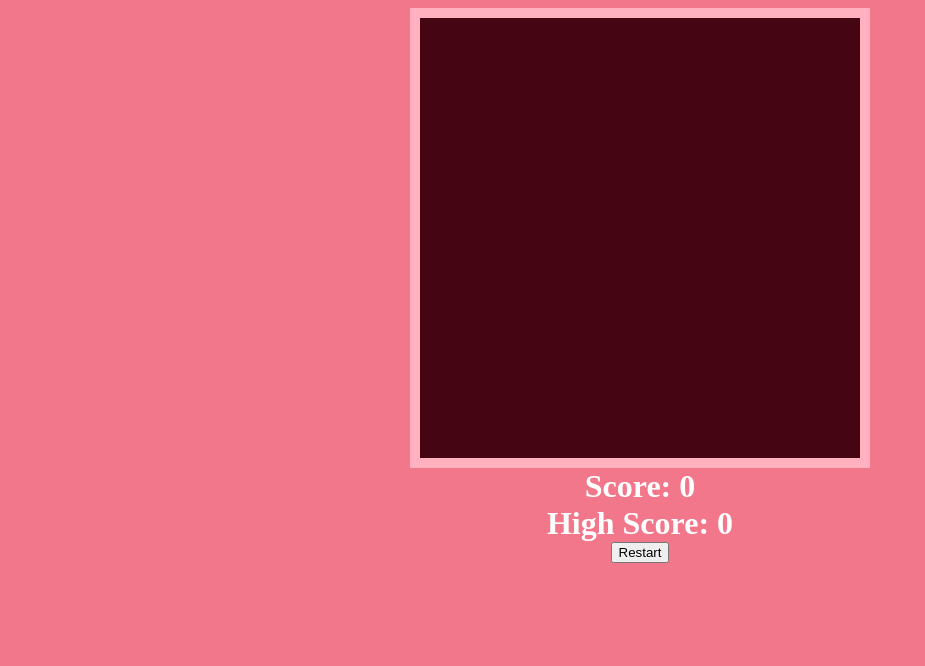
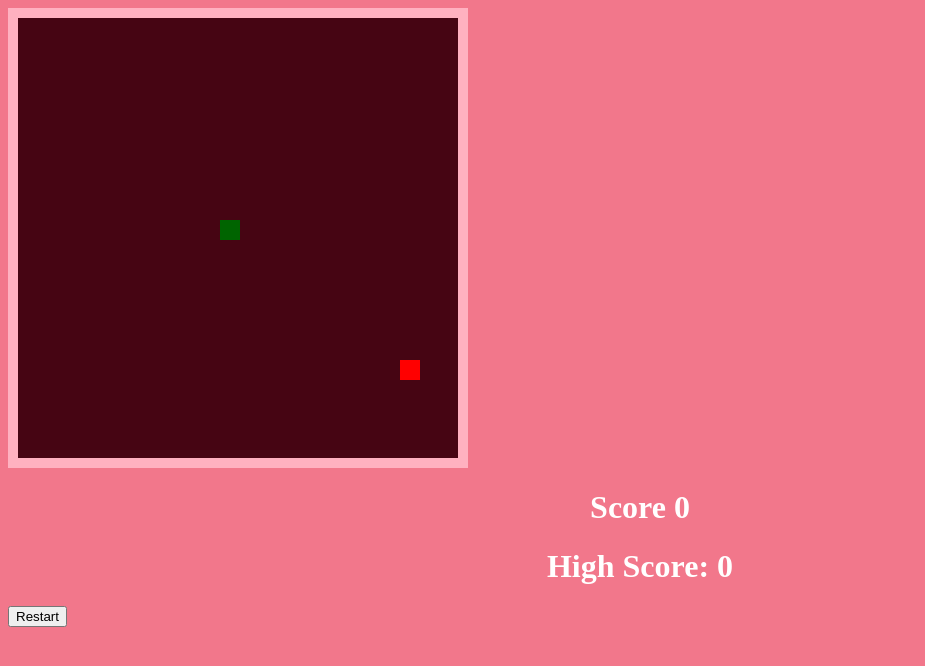
Before and after one commit to BKraoiormifrieenled/BKraoiormifrieenled.github.io, a plain HTML site: page asd-projects/snake/index.html in a window 1280 px wide. Shown: the whole page, without its empty margins (0-925 px from the left). Drawn offline with nearby package versions, Linux system fonts and the light colour scheme.

Commit message:
snek but not for real this time

```diff
--- a/asd-projects/snake/index.css
+++ b/asd-projects/snake/index.css
@@ -1,10 +1,5 @@
 body {
   background-color: rgba(236, 53, 83, 0.669);
-}
-
-#screen {
-  margin: auto;
-  text-align: center;
 }
 
 #board {
@@ -12,13 +7,10 @@ body {
   height: 440px;
   border: 10px solid rgb(255, 177, 192);
   background-color: rgb(70, 5, 19);
-  margin: auto;
-  text-align: center;
 }
 
 #score, #highScore {
   color: white;
-  margin: auto;
   text-align: center;
 }
 
@@ -33,8 +25,7 @@ body {
   height: 20px;
   user-select: none;
   margin: auto;
-  text-align: center;
-  position: relative;
+  position: absolute;
 }
 
 .snake {
--- a/asd-projects/snake/index.html
+++ b/asd-projects/snake/index.html
@@ -5,7 +5,6 @@
     <title>Snake</title>
     <!--Link jQuery and CSS here-->
     <link rel="stylesheet" type="text/css" href="index.css" />
-    <script src="https://code.jquery.com/jquery-git.js"> </script>
     <script src="jquery.min.js"></script>
   </head>
 
@@ -18,7 +17,7 @@
 
        <h1 id="score">Score 0</h1>
 
-       <h1 id="highScore"> </h1>
+       <h1 id="highScore">High Score: 0</h1>
 
        <button id="restart">Restart</button>
       </div>
--- a/asd-projects/snake/index.js
+++ b/asd-projects/snake/index.js
@@ -49,7 +49,7 @@ function init() {
 snake.body = [];
 
 // make the first snakeSquare and set it as the head
-makeSnakeSquare(10, -1);
+   makeSnakeSquare(10, 10);
 snake.head = snake.body[0];
 
   // TODO 4b-2: initialize the apple
@@ -88,8 +88,8 @@ function checkForNewDirection(activeKey) {
   BONUS: Only allow direction changes to take place if the new direction is
   perpendicular to the current direction
   */ // ??????????? //
-debugger
-  if (activeKey === KEY.LEFT) {
+
+  if (activeKey === KEY.LEFT) { // note, the key is being logged but the direction isn't changing
      snake.head.direction = "left";}
 
      // FILL IN THE REST
@@ -104,10 +104,6 @@ debugger
 
   console.log(snake.head.direction); // uncomment me!
 }
-
-// Note: When logging the dirction of the snake head, it shows the row/column(?)
-// of where it is, rather than the direction. Unsure of how to fix this
-// This error prevents the snake from moving properly, and sometimes, not at all
 
 function moveSnake() {
   /*
@@ -153,10 +149,10 @@ function moveSnake() {
       snake.head.column = snake.head.column + 1;}
    //
    if (snake.head.direction = "up") {
-      snake.head.column = snake.head.row - 1;}
+      snake.head.row = snake.head.row - 1;}
    //
    if (snake.head.direction = "down") {
-     snake.head.column = snake.head.row + 1;}
+     snake.head.row = snake.head.row + 1;}
 
    repositionSquare(snake.head);
 
@@ -170,22 +166,21 @@ function hasHitWall() {
   HINT: What will the row and column of the snake's head be if this were the case?
   */
 
-  if (snake.head.row = ROWS + 1) { // One Row outside of the box
+  if (snake.head.row >= ROWS) {
    return true; }
    //
-  if (snake.head.row = -1) { //^^ but on the other side
+  if (snake.head.row <= 0) {
      return true;
      }
    //
-  if (snake.head.column = COLUMNS + 1) { // one column outside of the box
+  if (snake.head.column >= COLUMNS) {
      return true;
      }
    //
-  if (snake.head.column = -1) { // ^^, but on the other end
+  if (snake.head.column <= 0) {
       return true;
      }
    //
-
   return false;
 }
 
```
